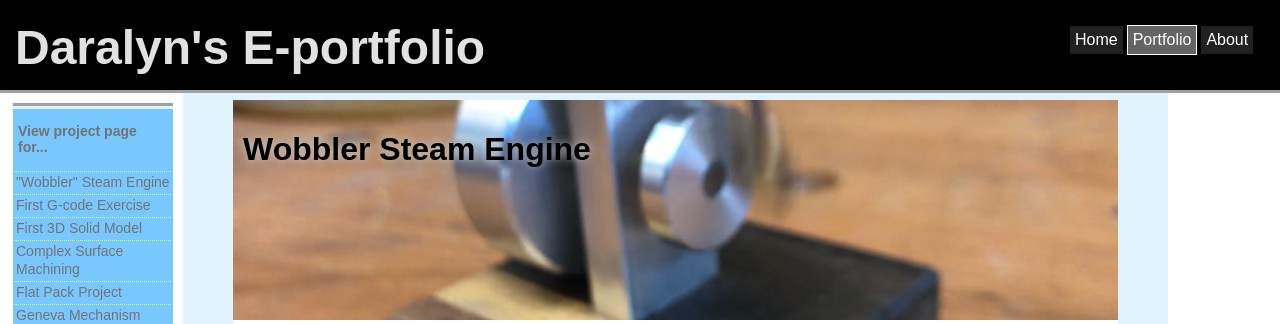
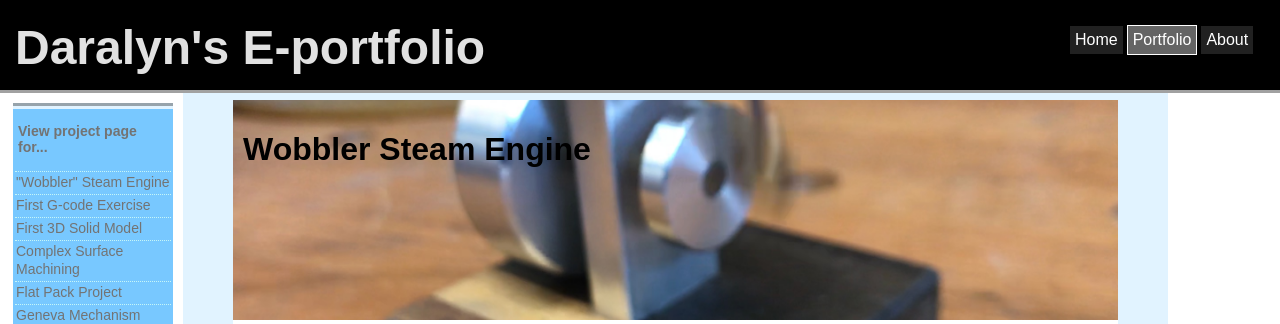
Before and after one commit to daralyn/daralyn.github.io, a Jekyll site: the page built from portfolio/engineering/wobbler-steam-engine.html, in a window 1280 px wide. Shown: the top 324 px of the page. Built offline with Jekyll 4.4.1, drawn with Linux system fonts in a browser that asks for light colours.

Commit message:
Update portfolio.css

```diff
--- a/css/portfolio.css
+++ b/css/portfolio.css
@@ -228,7 +228,6 @@
 	background-position: center;
 	background-repeat: no-repeat;
 	background-size: cover;
-	text-shadow: 0px 0px 8px rgb(200, 200, 200);
 	padding: 10px;
 	height: 200px;
 	overflow: auto;
@@ -237,6 +236,7 @@
 .projectheadtext{
 	color: rgb(255, 255, 255);
 	font-size: 50px;
+	text-shadow: 0px 0px 8px rgb(200, 200, 200);
 	text-align: center;
 }
 
```
